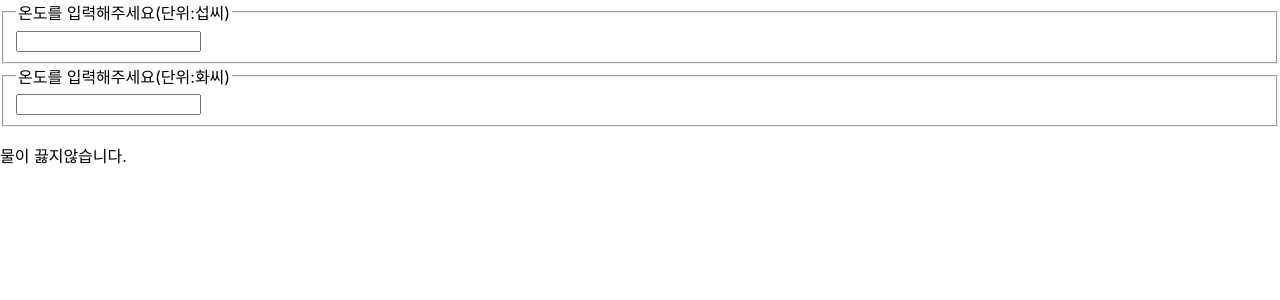
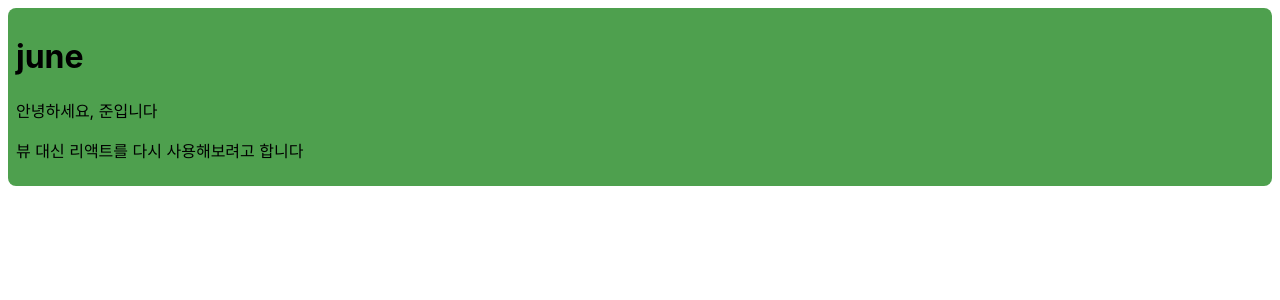
Before and after one commit to blackjune67/toyblog, a React (Create React App) app in the folder front/blog/: page / in a window 1280 px wide. Shown: the top 300 px of the page. Built offline with nearby package versions, Linux system fonts and the light colour scheme.

Commit message:
containment & specialization

```diff
--- /dev/null
+++ b/front/blog/src/chapter13/Card.jsx
@@ -0,0 +1,18 @@
+export function Card({title, backgroundColor, children}) {
+  // const {title, backgroundColor, children} = props;
+
+  // * children 을 사용한 부분이 Containment
+  // * Specialization => title, backgroundColor
+  return (
+      <div style={{
+        margin: 8,
+        padding: 8,
+        borderRadius: 8,
+        boxShadow: "",
+        backgroundColor: backgroundColor || "white",
+      }}>
+        {title && <h1>{title}</h1>}
+        {children}
+      </div>
+  )
+}
--- /dev/null
+++ b/front/blog/src/chapter13/ProfileCard.jsx
@@ -0,0 +1,10 @@
+import {Card} from "./Card";
+
+export function ProfileCard() {
+  return (
+      <Card title={"june"} backgroundColor={"#4ea04e"}>
+        <p>안녕하세요, 준입니다</p>
+        <p>뷰 대신 리액트를 다시 사용해보려고 합니다</p>
+      </Card>
+  )
+}
--- a/front/blog/src/index.js
+++ b/front/blog/src/index.js
@@ -2,7 +2,7 @@ import React from 'react';
 import ReactDOM from 'react-dom/client';
 import './index.css';
 import reportWebVitals from './reportWebVitals';
-import {Calculator} from "./chapter12/Calculator";
+import {ProfileCard} from "./chapter13/ProfileCard";
 
 const root = ReactDOM.createRoot(document.getElementById('root'));
 root.render(
@@ -22,8 +22,9 @@ root.render(
       {/*<NameForm />*/}
       {/*<Reservation />*/}
       {/*<Signup />*/}
-        <Calculator />
+      {/*<Calculator />*/}
       {/*</DevSupport>*/}
+        <ProfileCard/>
     </React.StrictMode>
 );
 /*setInterval(() => {
```
